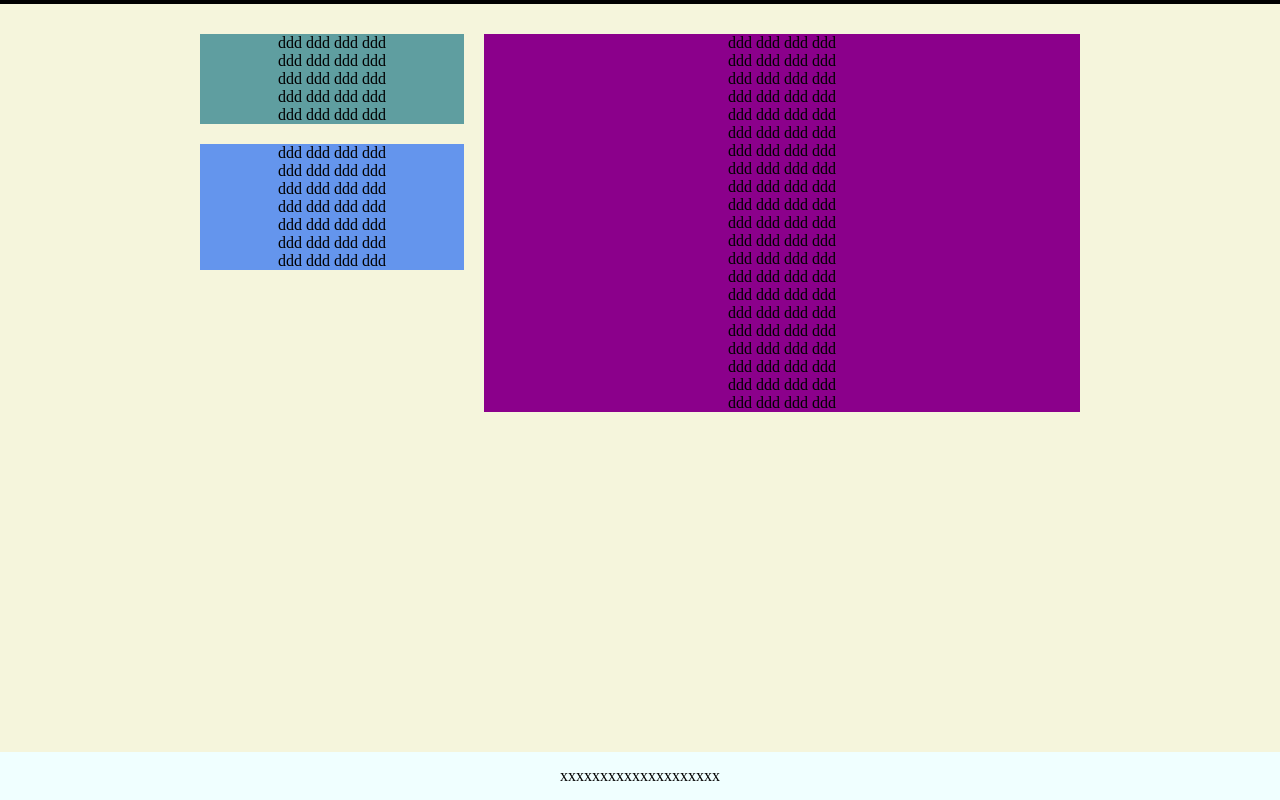
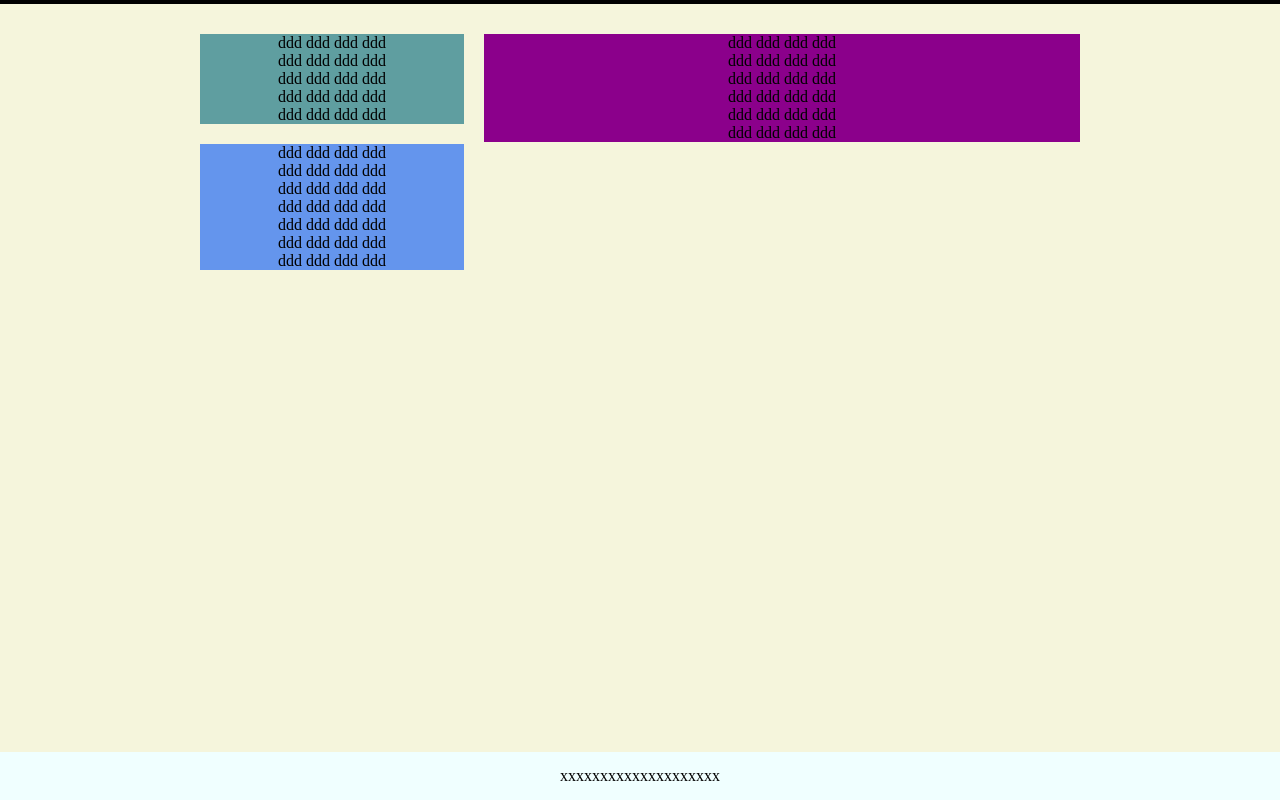
Before and after one commit to guoguangxian/guoguangxian.github.io, a plain HTML site: page index.html in a window 1280 px wide. Drawn offline with Linux system fonts and the light colour scheme.

Commit message:
Update index.html

```diff
--- a/index.html
+++ b/index.html
@@ -1,4 +1,3 @@
-<!DOCTYPE html>
 <html lang="en">
 <head>
     <meta charset="UTF-8">
@@ -18,8 +17,8 @@
             background: beige;
             margin: 0;
             text-align: center;
-            height: 100%;
-            overflow: auto;
+            min-height: 100%;
+            position: relative;
         }
 
         header {
@@ -67,6 +66,7 @@
         }
 
         footer {
+            left: 0;
             bottom: 0;
             background: azure;
             padding: 15px;
@@ -110,21 +110,6 @@
                 ddd ddd ddd ddd<br>
                 ddd ddd ddd ddd<br>
                 ddd ddd ddd ddd<br>
-                    ddd ddd ddd ddd<br>
-                    ddd ddd ddd ddd<br>
-                    ddd ddd ddd ddd<br>
-                    ddd ddd ddd ddd<br>
-                    ddd ddd ddd ddd<br>
-                    ddd ddd ddd ddd<br>
-                    ddd ddd ddd ddd<br>
-                    ddd ddd ddd ddd<br>
-                    ddd ddd ddd ddd<br>
-                    ddd ddd ddd ddd<br>
-                    ddd ddd ddd ddd<br>
-                    ddd ddd ddd ddd<br>
-                    ddd ddd ddd ddd<br>
-                    ddd ddd ddd ddd<br>
-                    ddd ddd ddd ddd<br>
             </div>
         </div>
     </div>
```
Lines whose indentation alone changed are shown as unchanged.
